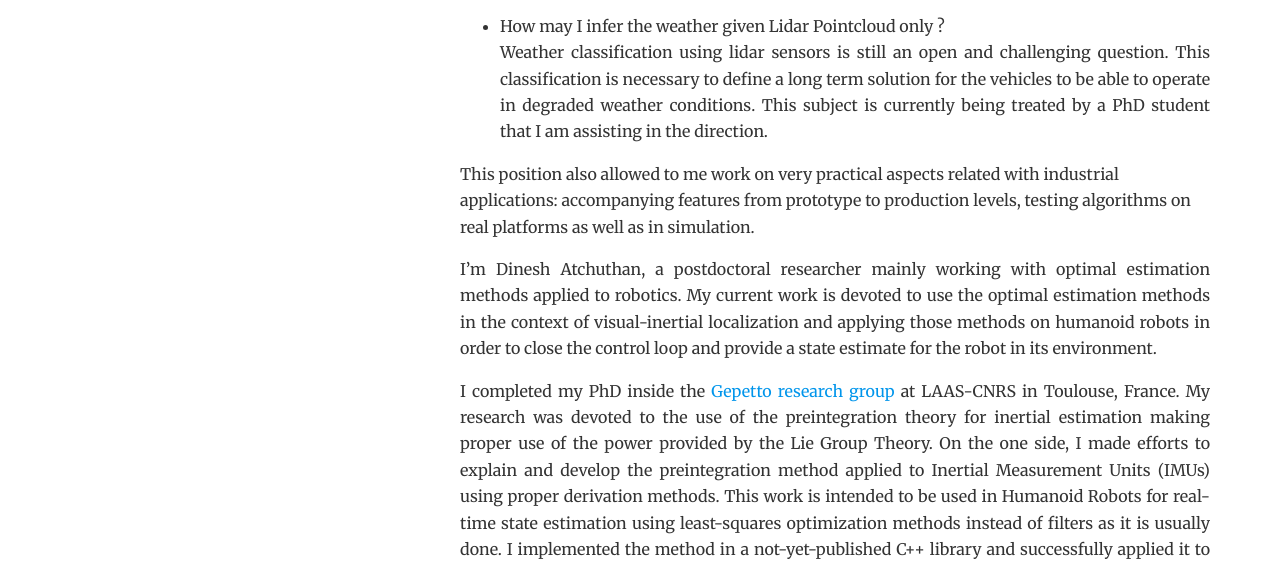
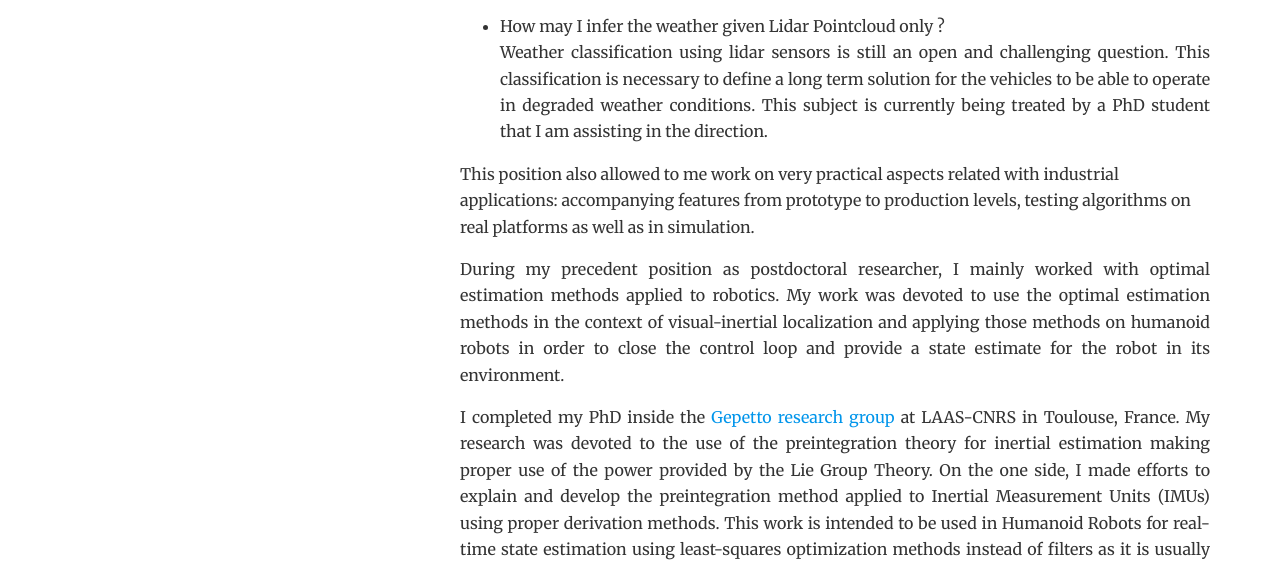
Before and after one commit to AtDinesh/AtDinesh.github.io, a plain HTML site: page index.html in a window 1280 px wide. Shown: the part 625-1190 px from the top of the page. Drawn offline with nearby package versions, Linux system fonts and the light colour scheme; some packages are replaced by stand-ins of ours; some icons are missing.

Commit message:
postdoc paragraph to past form

```diff
--- a/index.html
+++ b/index.html
@@ -230,8 +230,8 @@
   This position also allowed to me work on very practical aspects related with industrial applications: accompanying features from prototype to production levels,
   testing algorithms on real platforms as well as in simulation.</p>
 
-<p align="justify">I&rsquo;m Dinesh Atchuthan, a postdoctoral researcher mainly working with optimal estimation methods applied to robotics.
-  My current work is devoted to use the optimal estimation methods in the context of visual-inertial localization and applying those methods
+<p align="justify">During my precedent position as postdoctoral researcher, I mainly worked with optimal estimation methods applied to robotics.
+  My work was devoted to use the optimal estimation methods in the context of visual-inertial localization and applying those methods
   on humanoid robots in order to close the control loop and provide a state estimate for the robot in its environment.
 
 <p align="justify">I completed my PhD inside the <a href="http://projects.laas.fr/gepetto/index.php">Gepetto research group</a> at LAAS-CNRS in Toulouse, France. My research was devoted to the use of the preintegration theory for inertial estimation
```
